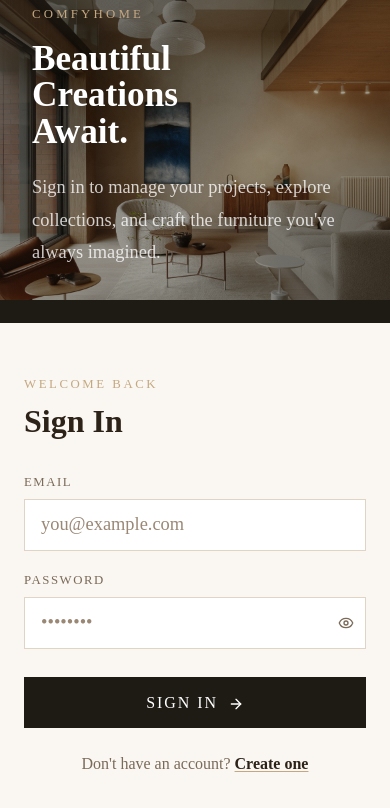
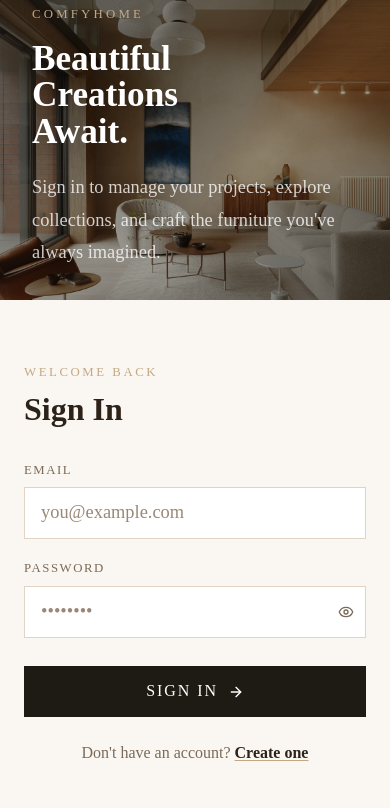
Before and after one commit to ArynJee/COS30043-Interface-Design-Development, a Vue app in the folder frontend/: page /login in a window 390 px wide. Shown: the top 808 px of the page. Built offline with nearby package versions, Linux system fonts and the light colour scheme; no server answers.

Commit message:
fix: fix registration and login image css

```diff
--- a/frontend/src/views/Login.vue
+++ b/frontend/src/views/Login.vue
@@ -330,10 +330,16 @@ const {
 /* ── responsive ── */
 @media (max-width: 900px) {
   .auth-page {
-    grid-template-columns: 1fr;
+    display: flex;
+    flex-direction: column;
   }
   .auth-bg {
     height: 300px;
+    flex-shrink: 0;
+  }
+  .auth-panel {
+    flex: 1;
+    padding: 2.5rem 1.5rem;
   }
   .auth-brand {
     bottom: 2rem;
@@ -342,8 +348,5 @@ const {
   .auth-brand-title {
     font-size: 2.2rem;
   }
-  .auth-panel {
-    padding: 2.5rem 1.5rem;
-  }
 }
 </style>
--- a/frontend/src/views/Registration.vue
+++ b/frontend/src/views/Registration.vue
@@ -250,10 +250,16 @@ const { form, errors, showPassword, showConfirm, loading, handleRegister } = use
 /* ── responsive ── */
 @media (max-width: 960px) {
   .auth-page {
-    grid-template-columns: 1fr;
+    display: flex;
+    flex-direction: column;
   }
   .auth-bg {
     height: 260px;
+    flex-shrink: 0;
+  }
+  .auth-panel {
+    flex: 1;
+    padding: 2rem 1.5rem;
   }
   .auth-brand {
     bottom: 1.75rem;
@@ -261,9 +267,6 @@ const { form, errors, showPassword, showConfirm, loading, handleRegister } = use
   }
   .auth-brand-title {
     font-size: 2rem;
-  }
-  .auth-panel {
-    padding: 2rem 1.5rem;
   }
 }
 @media (max-width: 480px) {
```
